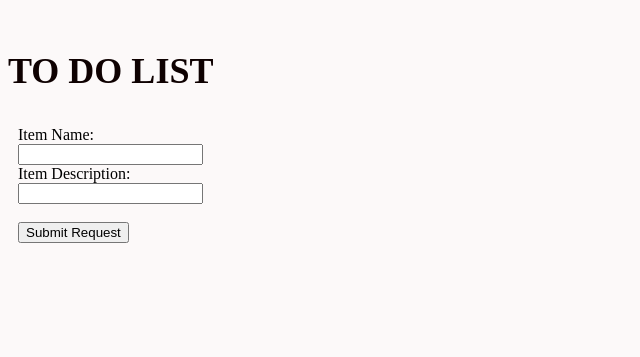
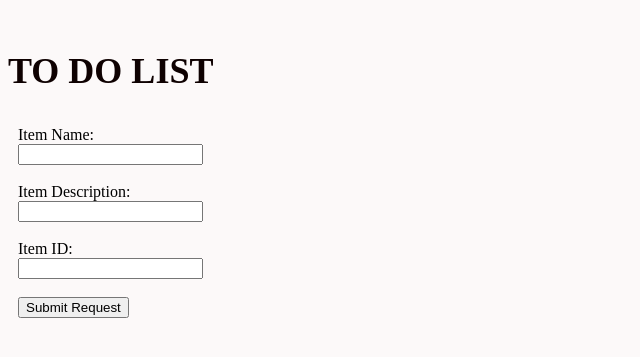
Before and after one commit to Amitm19/TO_DO_APPLICATION, a Flask app: page / in a window 1280 px wide. Shown: the top 357 px of the page, without its empty margins (0-640 px from the left). Run offline with Flask 3, Linux system fonts and the light colour scheme.

Commit message:
Item ID is added in index file from master_1 branch

```diff
--- a/templates/index.html
+++ b/templates/index.html
@@ -13,9 +13,12 @@
     <div class="centered">
         <form action="/submit" method="post">
                 <label for="name">Item Name:</label><br>
-                <input type="text" id="name" name="Item Name"><br>
+                <input type="text" id="name" name="Item Name"><br><br>
                 <label for="Description">Item Description:</label><br>
                 <input type="text" id="Description" name="Item Description"><br><br>
+                <label for="id">Item ID:</label><br>
+                <input type="text" id="id" name="Item ID"><br><br>
+
 
             <input type="submit" value="Submit Request">
         </form>
```
